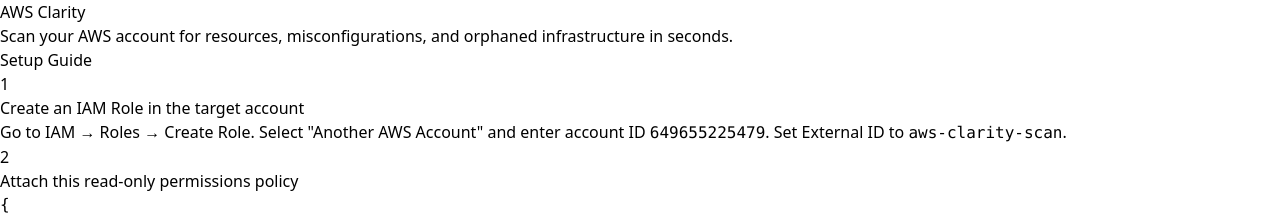
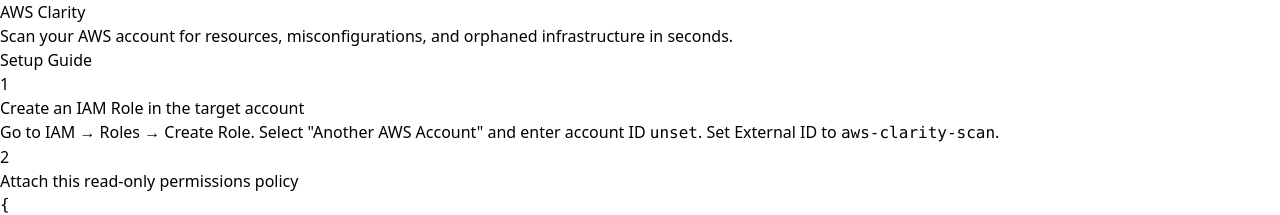
Before and after one commit to DavidDanso/aws-clarity, a React (Vite) app in the folder frontend/: page / in a window 1280 px wide. Shown: the part 1280-1495 px from the top of the page. Built offline with nearby package versions, Linux system fonts and the light colour scheme; no server answers.

Commit message:
feat: parameterize AWS account ID in setup documentation using environment variables

```diff
--- a/frontend/src/pages/SetupScreen.jsx
+++ b/frontend/src/pages/SetupScreen.jsx
@@ -117,7 +117,7 @@
                 Go to IAM → Roles → Create Role. Select "Another AWS Account"
                 and enter account ID{" "}
                 <code className="bg-slate-700/80 px-1.5 py-0.5 rounded text-cyan-300 text-xs">
-                  649655225479
+                  {import.meta.env.VITE_APP_ACCOUNT_ID}
                 </code>
                 . Set External ID to{" "}
                 <code className="bg-slate-700/80 px-1.5 py-0.5 rounded text-cyan-300 text-xs">
```
Also changed, not shown: 2 other files (tests, documents, lock files or other folders).
